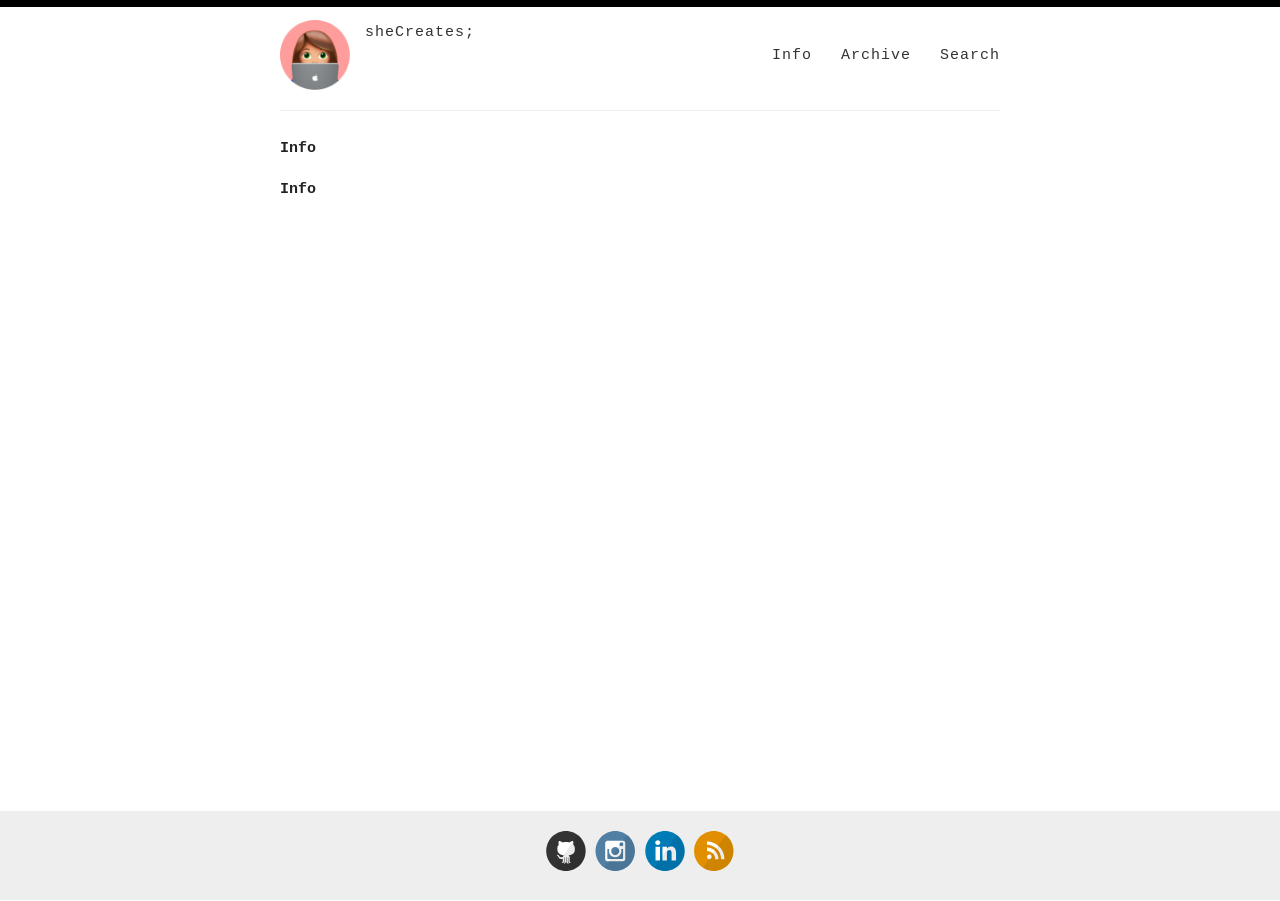
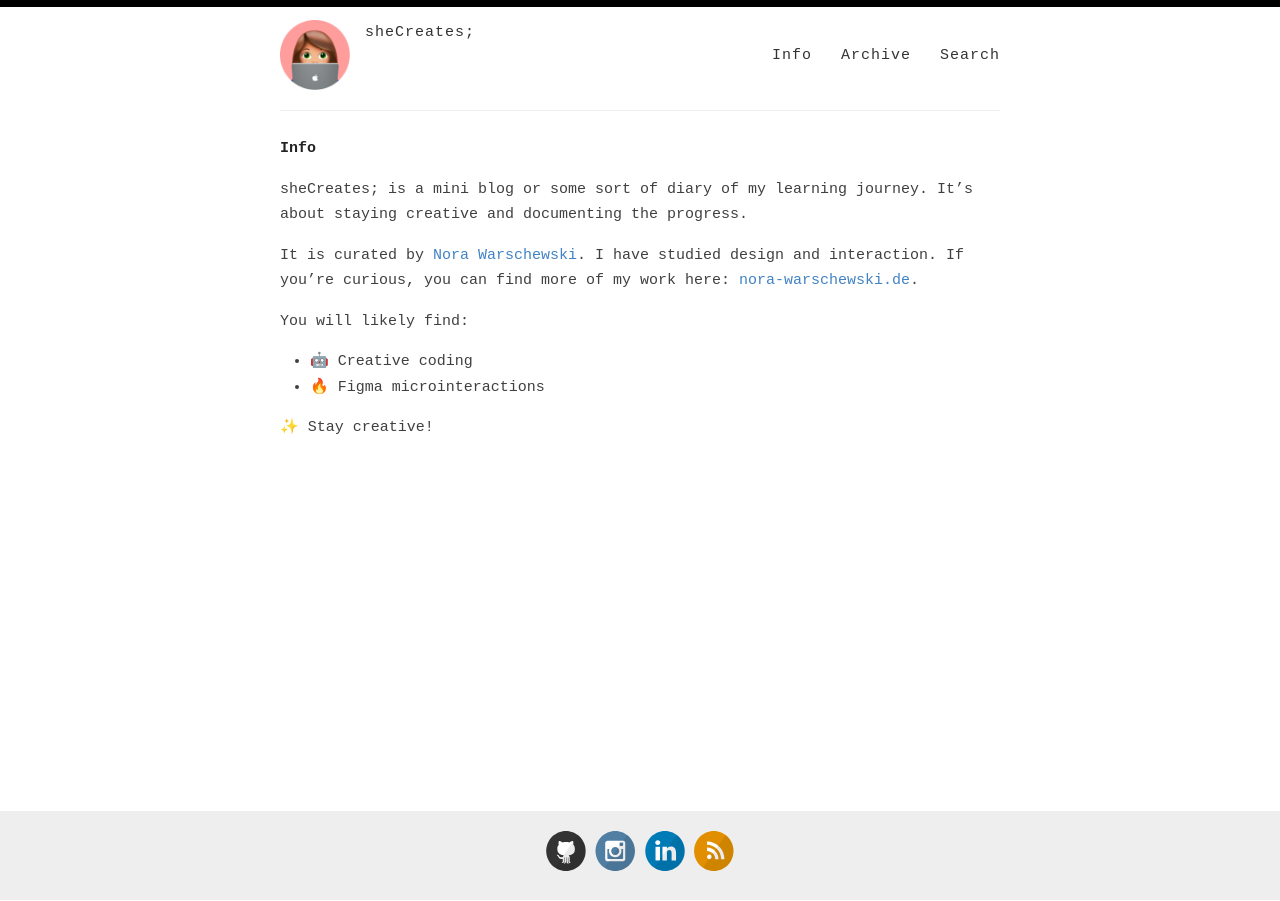
Before and after one commit to norawarschewski/shecreates.design, a Jekyll site: the page built from _pages/info.md, in a window 1280 px wide. Built offline with Jekyll 4.4.1, drawn with Linux system fonts in a browser that asks for light colours; some web fonts are replaced.

Commit message:
refactor: update content

```diff
--- a/_pages/info.md
+++ b/_pages/info.md
@@ -4,4 +4,12 @@ title: Info
 permalink: /info/
 ---
 
-# Info
+sheCreates; is a mini blog or some sort of diary of my learning journey. It's about staying creative and documenting the progress.
+
+It is curated by [Nora Warschewski](https://github.com/norawarschewski). I have studied design and interaction. If you're curious, you can find more of my work here: [nora-warschewski.de](https://nora-warschewski.de).
+
+You will likely find:
+- 🤖 Creative coding
+- 🔥 Figma microinteractions
+
+✨ Stay creative!
```
